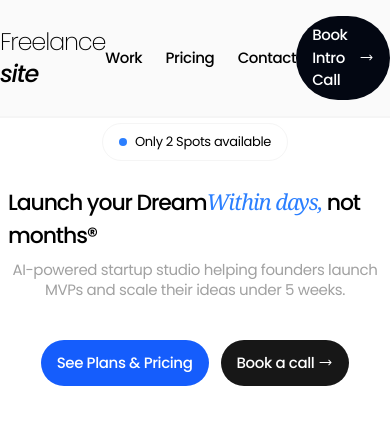
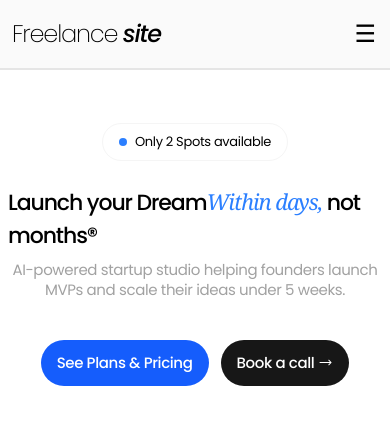
Before and after one commit to Karmpatel18/freelance_site, a React (Vite) app: page / in a window 390 px wide. Shown: the top 424 px of the page. Built offline with nearby package versions, Linux system fonts and the light colour scheme.

Commit message:
update navbar into responsive ,added hamburger for small device and fixed sm. parts

```diff
--- a/src/components/Navbar.jsx
+++ b/src/components/Navbar.jsx
@@ -1,13 +1,15 @@
-import React from 'react'
+import {useState,useEffect} from 'react'
 import { HiArrowLongRight } from "react-icons/hi2";
 
 function Navbar() {
+
+  const[isOpen,setIsOpen] = useState(false)
   return (
-    <div className='flex fixed left-0 right-0 z-50 w-full justify-between sm:px-[240px] py-4 items-center bg-neutral-50  border-b-[2px] border-neutral-100  ' >
-      <div className='font-extralight text-2xl tracking-tighter cursor-pointer'>Freelance <span className='italic font-medium'>site</span></div>
-      <div className='flex justify-between  max-w-[234px] w-full tracking-tight'>
+    <div className='flex fixed left-0 right-0 z-50 w-full justify-between pl-3 pr-3  items-center bg-neutral-50 py-4.5 border-b-[2px] border-neutral-200  '>
+      <div className='font-extralight  text-2xl tracking-tighter cursor-pointer'>Freelance <span className='italic font-medium'>site</span></div>
+      <div className=' flex  max-sm:hidden justify-between  max-w-[234px] w-full py-1.5 px-2 tracking-tight'>
         <ul>
-          <a href="" className='flex items-center gap-x-1 hover:scale-105 duration-75 text-text hover:text-black transition-colors font-medium text-[15px]' >
+          <a href="" className='flex items-center gap-x-1 hover:scale-105 duration-75 text-text hover:text-black transition-colors  font-medium text-[15px] ' >
             <span>Work</span>
           </a>
         </ul>
@@ -22,12 +24,33 @@
           </a>
         </ul>
       </div>
-      <div className='flex space-x-2 items-center bg-gray-950 text-white px-4 py-2 font-medium text-[15px] tracking-tight rounded-full cursor-pointer hover:bg-neutral-800 transition-colors duration-300'>
+      <div className='flex max-sm:hidden space-x-2 items-center bg-gray-950 text-white px-4 py-2 font-medium text-[15px] tracking-tight rounded-full cursor-pointer hover:bg-neutral-800 transition-colors duration-300'>
         <div>Book Intro Call</div>
         <div><HiArrowLongRight /></div>
       </div>
-      </div>
+
+      <button className="sm:hidden text-2xl pr-0.5 cursor-pointer hover:scale-110 duration-150" onClick={() => setIsOpen(!isOpen)
+      }>
+        ☰
+      </button>
+      {isOpen &&
+        (<div className='absolute top-17  right-0 flex flex-col w-full bg-white  border-[2px] text-center items-center border-neutral-200 duration-300 sm:hidden '>
+          <a href="" className='flex items-center gap-x-1 hover:scale-105 duration-75 border-zinc-300 border-b-[1px] w-full justify-center py-2 text-text hover:text-black transition-colors  font-medium text-[15px] ' >
+            <span >Work</span>
+          </a>
+          <a href="" className='flex items-center gap-x-1 hover:scale-105 duration-75 border-zinc-300 border-b-[1px] w-full justify-center py-2 text-text hover:text-black transition-colors  font-medium text-[15px] ' >
+            <span >Pricing</span>
+          </a>
+          <a href="" className='flex items-center gap-x-1 hover:scale-105 duration-75 border-zinc-300 border-b-[1px] w-full justify-center py-2 text-text hover:text-black transition-colors  font-medium text-[15px] ' >
+            <span >Contact</span>
+          </a>
+
+        </div>)
+      }
+    </div>
+
+
   )
 }
 
-      export default Navbar
+export default Navbar
```
